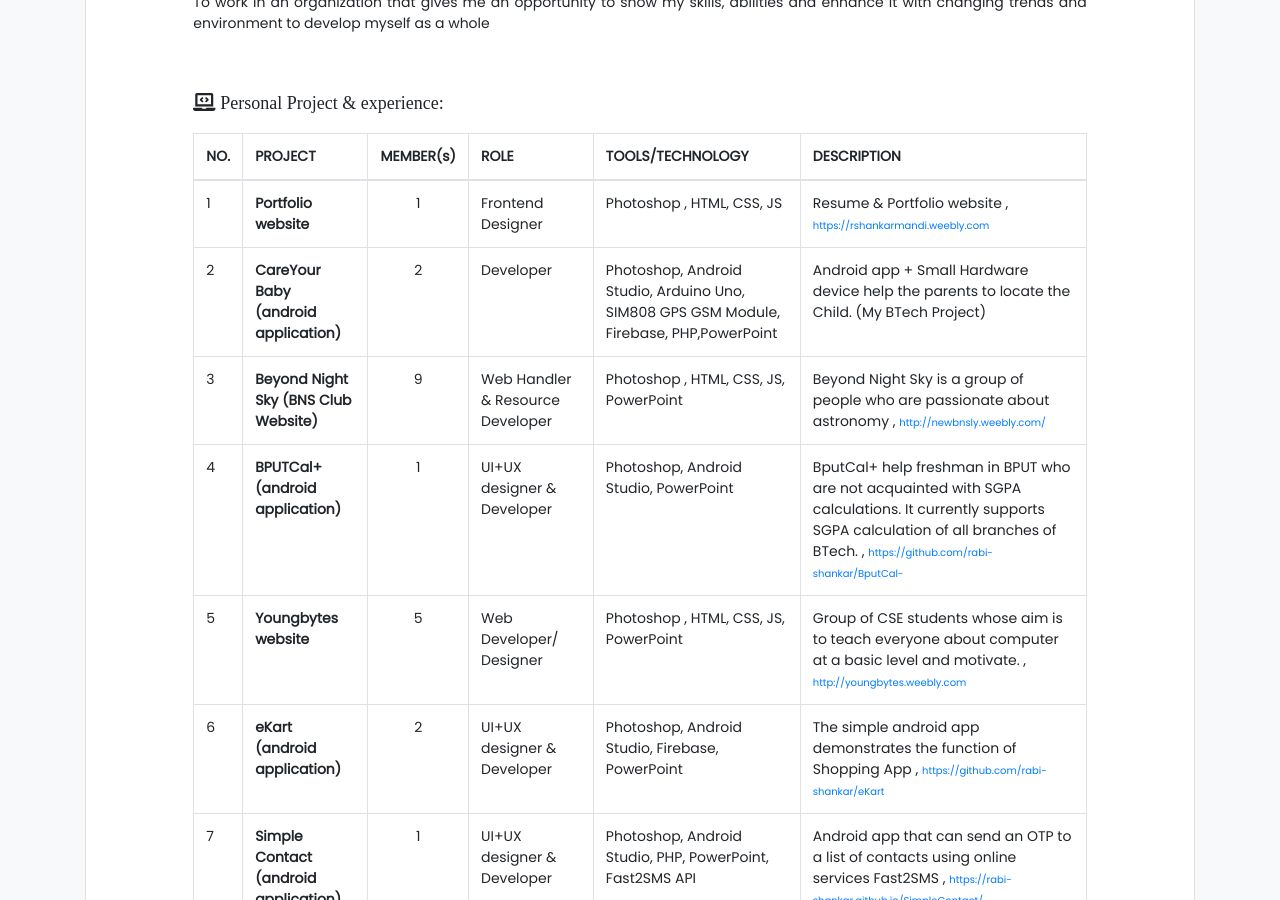
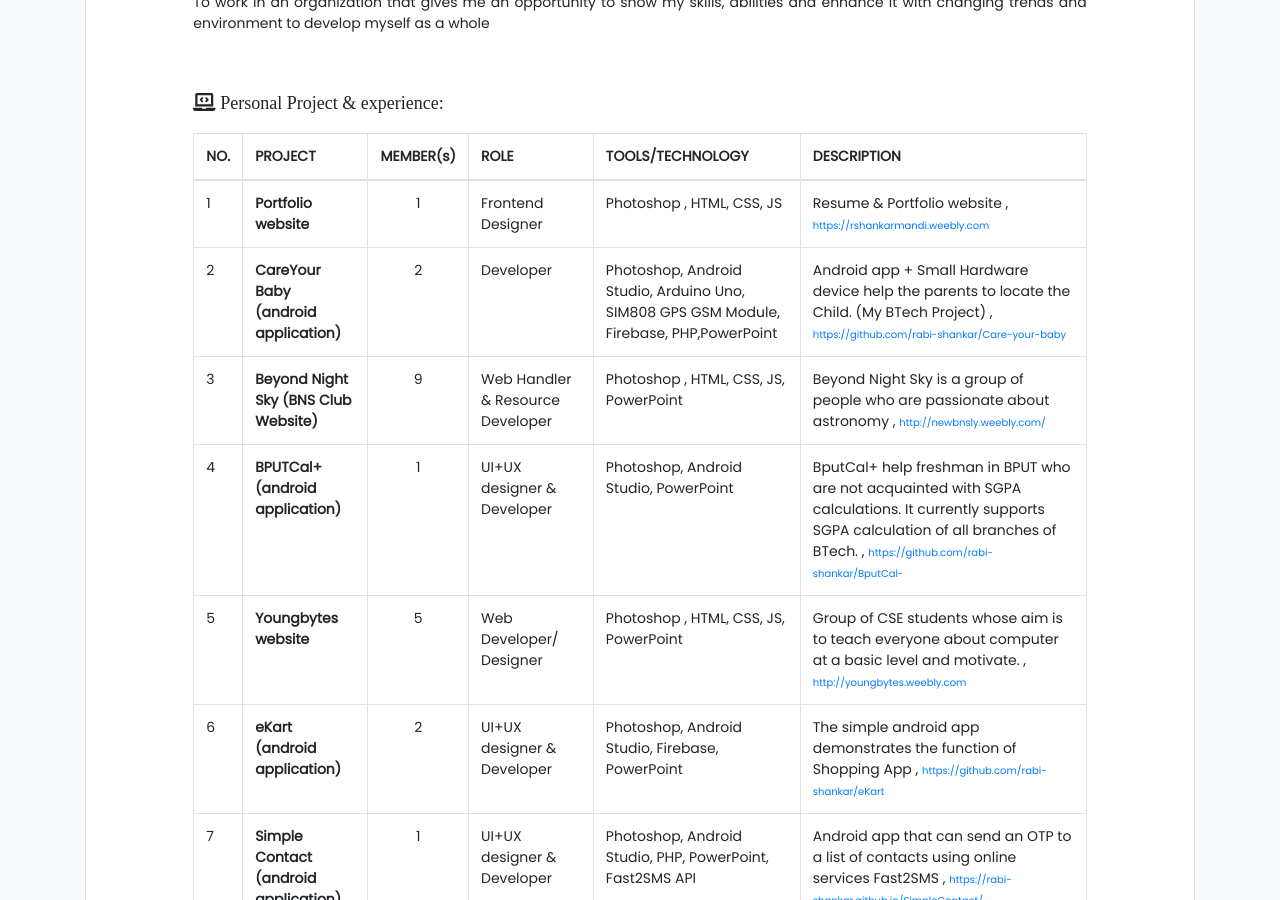
Before and after one commit to rabi-shankar/resume, a Jekyll site: the page built from index.html, in a window 1280 px wide and 900 px high, scrolled down 403 px. Built offline with Jekyll 4.4.1, drawn with Linux system fonts in a browser that asks for light colours; nearby versions of some CDN libraries; some web fonts are replaced; some of the changed lines change nothing that is shown.

Commit message:
Update resume.yml

```diff
--- a/_data/resume.yml
+++ b/_data/resume.yml
@@ -37,6 +37,7 @@ projects:
       role: Developer
       tools-technology: Photoshop, Android Studio, Arduino Uno, SIM808 GPS GSM Module, Firebase, PHP,PowerPoint
       description: Android app + Small Hardware device help the parents to locate the Child. (My BTech Project)
+      url: https://github.com/rabi-shankar/Care-your-baby
 
     - name: Beyond Night Sky (BNS Club Website)
       member: 9
```
